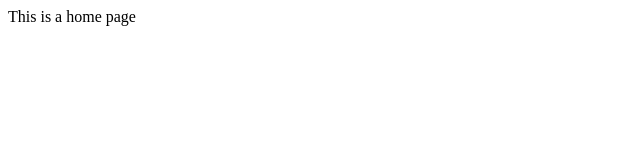
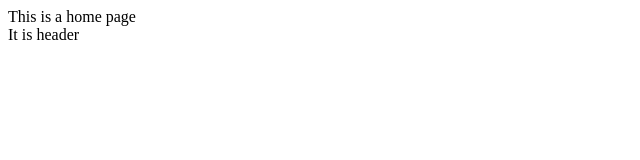
Before and after one commit to gzhel/book-landing, a React (Create React App) app: page / in a window 1280 px wide. Shown: the top 160 px of the page, without its empty margins (0-640 px from the left). Built offline with nearby package versions, Linux system fonts and the light colour scheme.

Commit message:
header start kit

```diff
--- /dev/null
+++ b/src/components/pages/home/header/index.jsx
@@ -0,0 +1,11 @@
+import React from "react";
+
+const Header = () => {
+  return (
+    <header>
+      <div>It is header</div>
+    </header>
+  );
+};
+
+export default Header;
--- a/src/components/pages/home/index.jsx
+++ b/src/components/pages/home/index.jsx
@@ -1,11 +1,12 @@
-import React from 'react';
+import React from "react";
+import Header from "./header/index";
 
 const HomePage = () => {
-    return(
-        <>
-            This is a home page
-            {/* <Header/>
-            <BannerArea/>
+  return (
+    <>
+      This is a home page
+      <Header />
+      {/*<BannerArea/>
             <InfoArea/>
             <FactArea/>
             <CounterArea/>
@@ -14,8 +15,8 @@ const HomePage = () => {
             <CallToActionArea/>
             <TestomialArea/>
             <Footer/> */}
-        </>
-    )
+    </>
+  );
 };
 
 export default HomePage;
```
